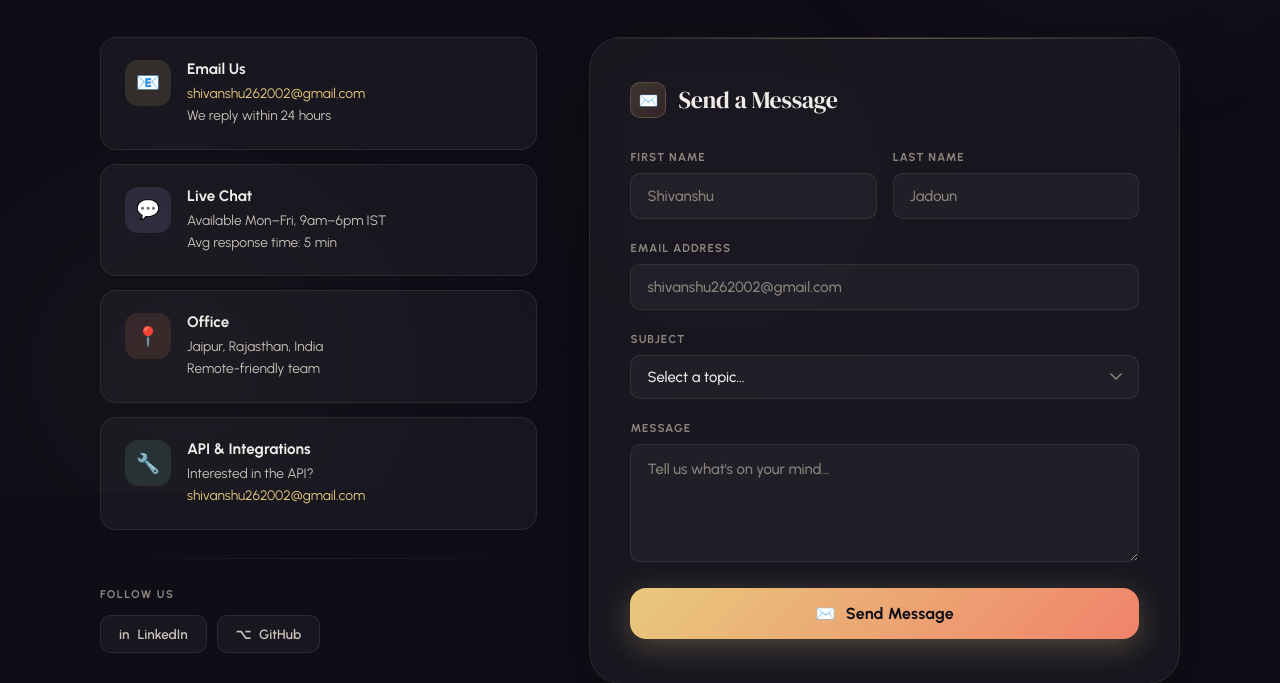
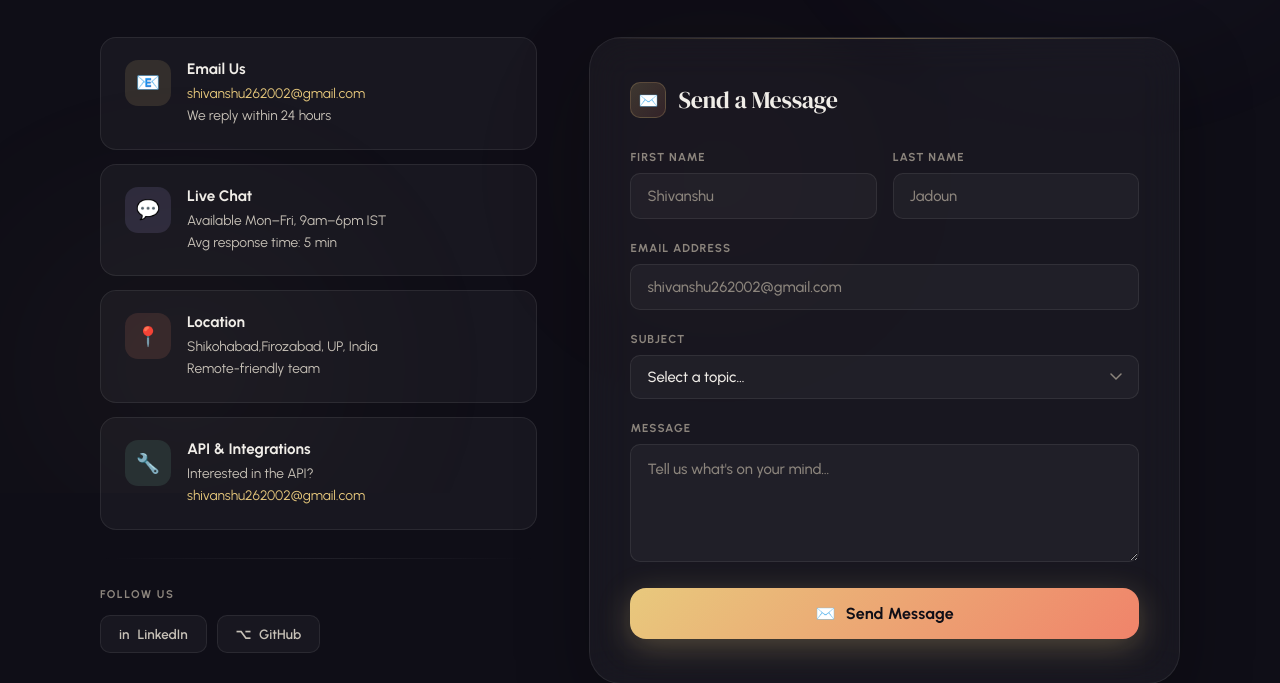
Before and after one commit to ShivanshuDS/Major_Project_1, a Flask app: page /contact in a window 1280 px wide. Shown: the part 307-990 px from the top of the page. Run offline with Flask 3, Linux system fonts and the light colour scheme; parts of the project's set-up code (start-up, migrations or seed data) failed here and were passed over.

Commit message:
first commit

```diff
--- a/Major project 1/templates/contact.html
+++ b/Major project 1/templates/contact.html
@@ -450,9 +450,9 @@
         <div class="info-card ic-3">
           <div class="ic-icon ic-icon-3">📍</div>
           <div>
-            <div class="ic-title">Office</div>
+            <div class="ic-title">Location</div>
             <div class="ic-val">
-              Jaipur, Rajasthan, India<br>
+              Shikohabad,Firozabad, UP, India<br>
               Remote-friendly team
             </div>
           </div>
```
